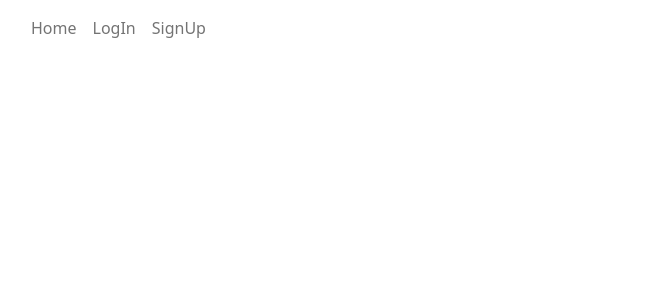
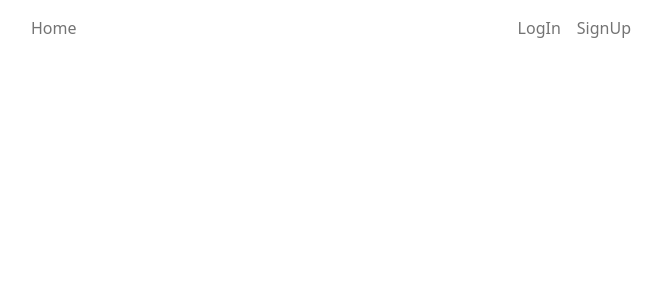
Before and after one commit to TeemuTallskog/ReactProject, a React (Create React App) app: page / in a window 1280 px wide. Shown: the top 300 px of the page, without its empty margins (297-959 px from the left). Built offline with nearby package versions, Linux system fonts and the light colour scheme.

Commit message:
navigation bar formatting

```diff
--- a/src/components/NavigationBar.js
+++ b/src/components/NavigationBar.js
@@ -14,7 +14,9 @@ function NavigationBar(){
         window.location.reload(false);
     }
 
-    let loggedInText = <></>;
+    let loggedInText = <><NavLink as={Link} to="/LogInForm">LogIn</NavLink>
+    <NavLink as={Link} to="/SignUpForm">SignUp</NavLink></>;
+
     if(localStorage.getItem("username")){
         loggedInText = <>
             <Navbar.Text>Logged in as: {localStorage.getItem("username")}</Navbar.Text>
@@ -32,8 +34,6 @@ function NavigationBar(){
                 <Row style={{width: '100%'}}>
                     <Col style={{display: 'flex'}}>
                 <NavLink as={Link} to="/HomePage">Home</NavLink>
-                <NavLink as={Link} to="/LogInForm">LogIn</NavLink>
-                <NavLink as={Link} to="/SignUpForm">SignUp</NavLink>
                     </Col>
                     <Col style={{display: 'flex', justifyContent: 'end'}}>
                 {loggedInText}
```
